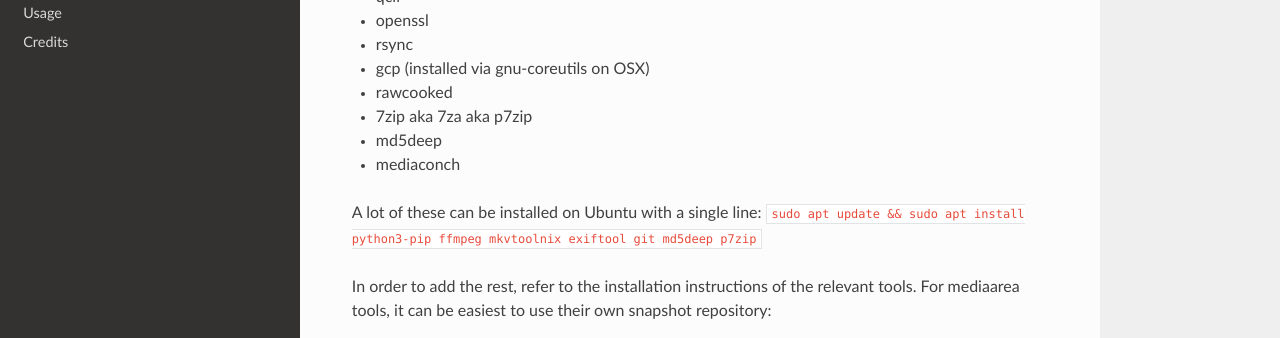
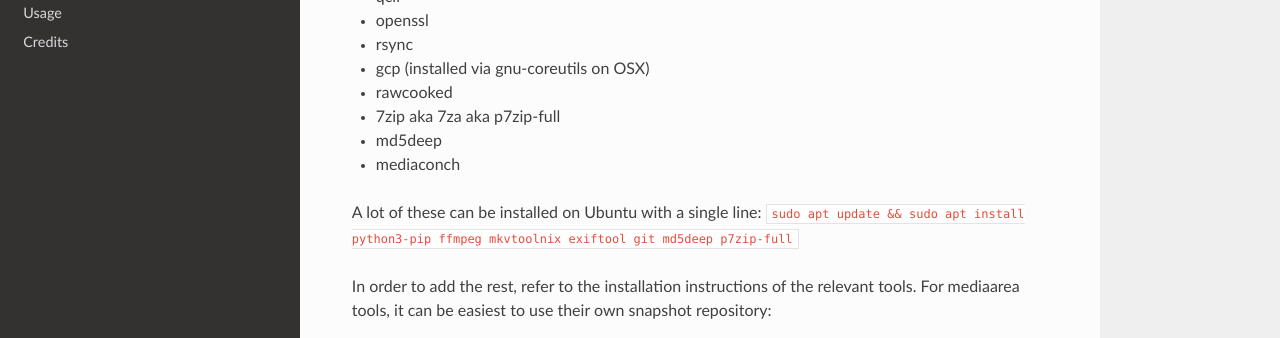
Before and after one commit to kieranjol/IFIscripts, a Sphinx documentation site: the page built from docs/installation.rst, in a window 1280 px wide and 900 px high, scrolled down 1003 px. Shown: the part 289-627 px from the top of the window. Built offline with Sphinx 7.4.7 and the Read the Docs theme 2.0.0, drawn with Linux system fonts in a browser that asks for light colours.

Commit message:
docs/installation - update 7za installation command

```diff
--- a/docs/installation.rst
+++ b/docs/installation.rst
@@ -48,12 +48,12 @@ but the following are also needed for many scripts:
 * rsync
 * gcp (installed via gnu-coreutils on OSX)
 * rawcooked
-* 7zip aka 7za aka p7zip
+* 7zip aka 7za aka p7zip-full
 * md5deep
 * mediaconch
 
 A lot of these can be installed on Ubuntu with a single line:
-``sudo apt update && sudo apt install python3-pip ffmpeg mkvtoolnix exiftool git md5deep p7zip``
+``sudo apt update && sudo apt install python3-pip ffmpeg mkvtoolnix exiftool git md5deep p7zip-full``
 
 In order to add the rest, refer to the installation instructions of the relevant tools.
 For mediaarea tools, it can be easiest to use their own snapshot repository:
```
